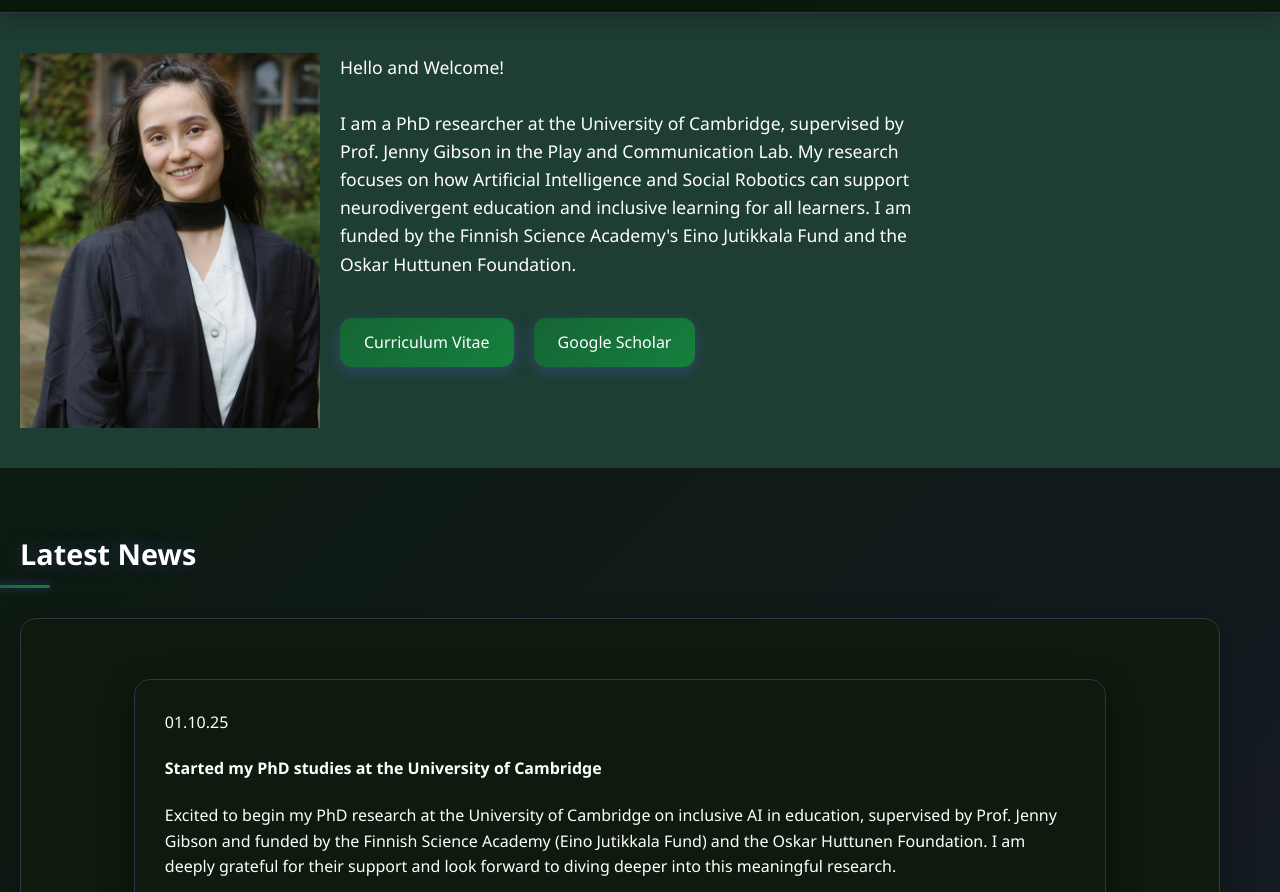
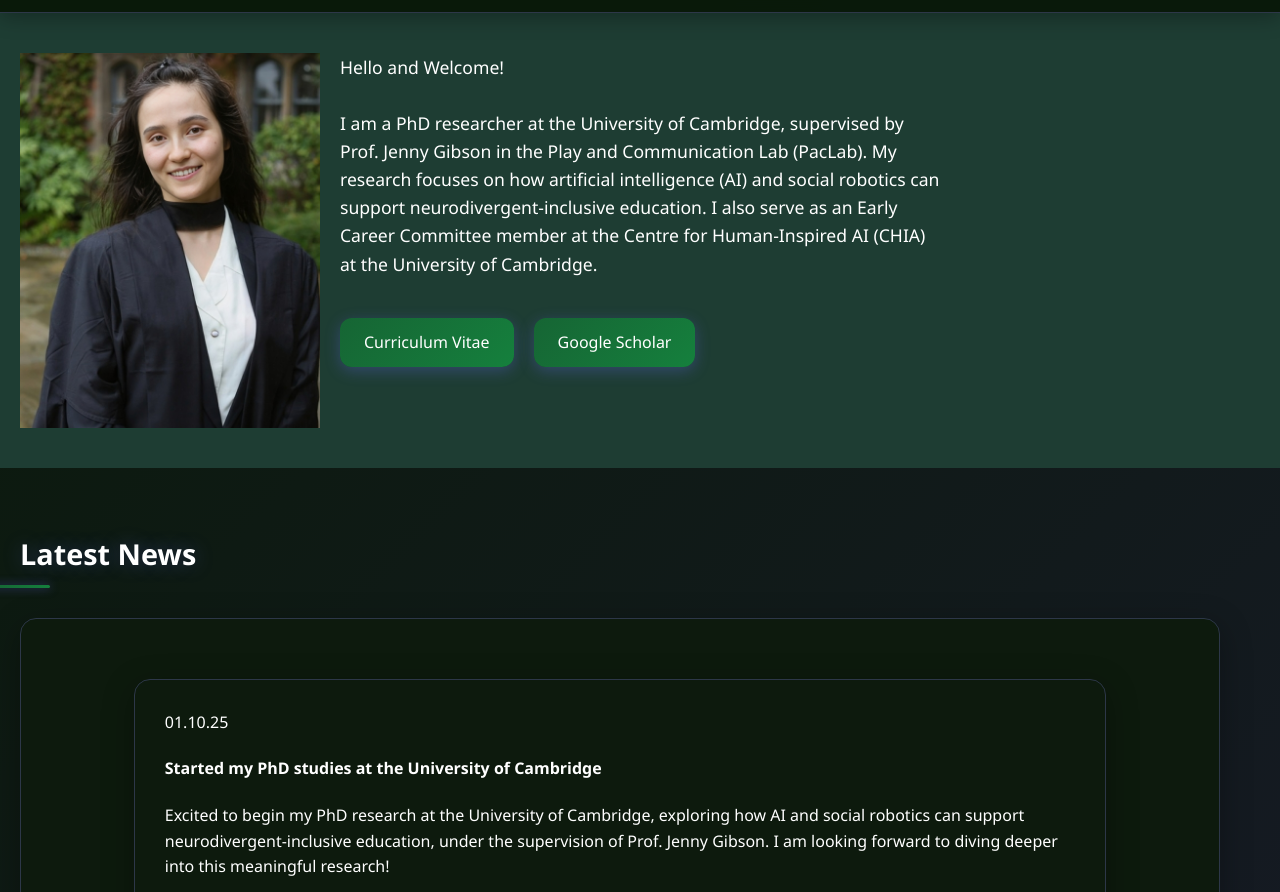
Before and after one commit to sonjatervola/sonjatervola.github.io, a plain HTML site: page index.html in a window 1280 px wide. Shown: the part 60-952 px from the top of the page. Drawn offline with Linux system fonts and the light colour scheme.

Commit message:
Update website content and styling

```diff
--- a/index.html
+++ b/index.html
@@ -30,7 +30,7 @@
             <div class="profile-container">
                 <img src="images/Picture 1.png" alt="Sonja M.H. Tervola" class="profile-image">
                 <div class="text-content">
-                    <div class="research-interests">Hello and Welcome!<br><br>I am a PhD researcher at the University of Cambridge, supervised by Prof. Jenny Gibson in the Play and Communication Lab. My research focuses on how Artificial Intelligence and Social Robotics can support neurodivergent education and inclusive learning for all learners. I am funded by the Finnish Science Academy's Eino Jutikkala Fund and the Oskar Huttunen Foundation.</div>
+                    <div class="research-interests">Hello and Welcome!<br><br>I am a PhD researcher at the University of Cambridge, supervised by Prof. Jenny Gibson in the Play and Communication Lab (PacLab). My research focuses on how artificial intelligence (AI) and social robotics can support neurodivergent-inclusive education. I also serve as an Early Career Committee member at the Centre for Human-Inspired AI (CHIA) at the University of Cambridge.</div>
                     <div class="academic-links">
                         <a href="files/CV_SonjaTervola.pdf" class="button">Curriculum Vitae</a>
                         <a href="https://scholar.google.com/citations?user=n9snfOcAAAAJ&hl=en" target="_blank" class="button">Google Scholar</a>
@@ -46,7 +46,7 @@
                 <div class="news-item">
                     <span class="date">01.10.25</span>
                     <h4>Started my PhD studies at the University of Cambridge</h4>
-                    <p>Excited to begin my PhD research at the University of Cambridge on inclusive AI in education, supervised by Prof. Jenny Gibson and funded by the Finnish Science Academy (Eino Jutikkala Fund) and the Oskar Huttunen Foundation. I am deeply grateful for their support and look forward to diving deeper into this meaningful research.</p>
+                    <p>Excited to begin my PhD research at the University of Cambridge, exploring how AI and social robotics can support neurodivergent-inclusive education, under the supervision of Prof. Jenny Gibson. I am looking forward to diving deeper into this meaningful research!</p>
                 </div>
                 <a href="news.html" class="button">View All News</a>
             </div>
```
Also changed, not shown: news.html (+1 -1 lines).
